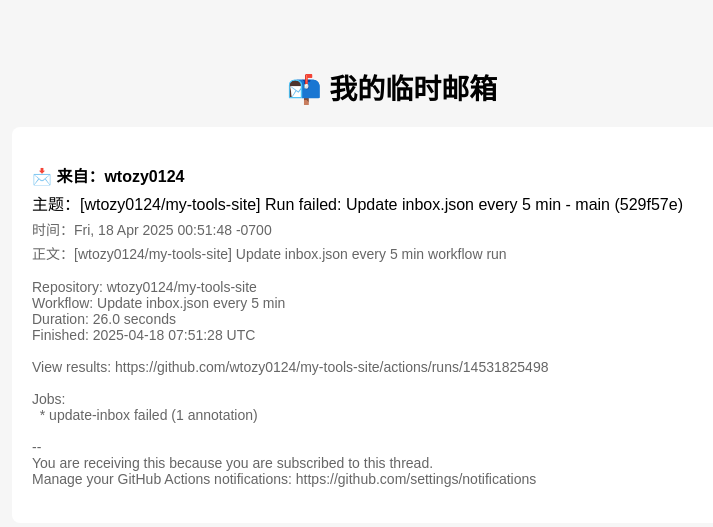
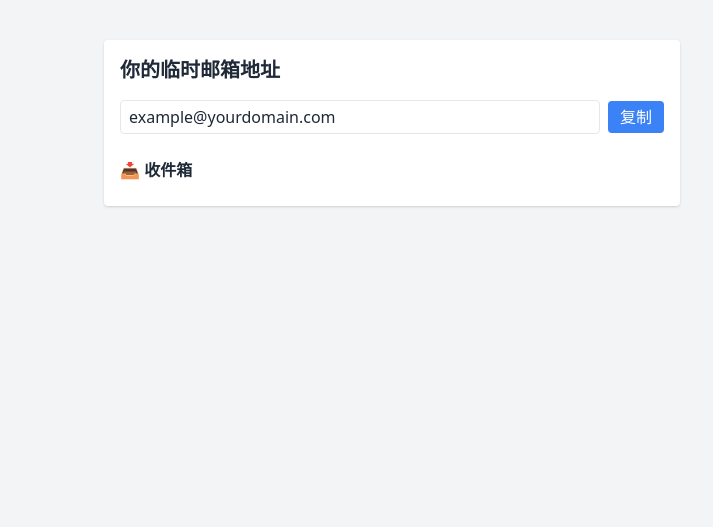
Before and after one commit to wtozy0124/my-tools-site, a website: page index.html in a window 1280 px wide. Shown: the whole page, without its empty margins (248-961 px from the left). Drawn offline with nearby package versions, Linux system fonts and the light colour scheme.

Commit message:
Update index.html

```diff
--- a/index.html
+++ b/index.html
@@ -1,49 +1,25 @@
 <!DOCTYPE html>
-<html lang="zh-CN">
+<html lang="zh">
 <head>
   <meta charset="UTF-8" />
-  <title>我的临时邮箱</title>
-  <style>
-    body { font-family: sans-serif; background: #f6f6f6; padding: 40px; }
-    h1 { text-align: center; font-size: 28px; }
-    #email-list { max-width: 720px; margin: 20px auto; background: white; padding: 20px; border-radius: 8px; }
-    .mail { border-bottom: 1px solid #ddd; padding: 16px 0; }
-    .mail:last-child { border: none; }
-    .from { font-weight: bold; font-size: 16px; }
-    .subject { margin-top: 4px; }
-    .date, .body { color: #666; font-size: 14px; margin-top: 4px; white-space: pre-wrap; }
-  </style>
+  <meta name="viewport" content="width=device-width, initial-scale=1.0" />
+  <title>临时邮箱 - 免费收信</title>
+  <link href="https://cdn.jsdelivr.net/npm/tailwindcss@2.2.19/dist/tailwind.min.css" rel="stylesheet">
 </head>
-<body>
-  <h1>📬 我的临时邮箱</h1>
-  <div id="email-list">加载中...</div>
+<body class="bg-gray-100 text-gray-800">
+  <div class="max-w-xl mx-auto mt-10 p-4 bg-white rounded shadow">
+    <h1 class="text-xl font-bold mb-4">你的临时邮箱地址</h1>
+    <div class="flex items-center space-x-2">
+      <input id="email" value="example@yourdomain.com" class="flex-1 px-2 py-1 border rounded" readonly />
+      <button onclick="copyEmail()" class="bg-blue-500 text-white px-3 py-1 rounded">复制</button>
+    </div>
 
-  <script>
-    function loadInbox() {
-      fetch('inbox.json?_t=' + Date.now())
-        .then(res => res.json())
-        .then(data => {
-          const list = document.getElementById('email-list');
-          list.innerHTML = '';
-          const mail = data[0]; // 只显示最新
-          const div = document.createElement('div');
-          div.className = 'mail';
-          div.innerHTML = `
-            <div class="from">📩 来自：${mail.from}</div>
-            <div class="subject">主题：${mail.subject}</div>
-            <div class="date">时间：${mail.date}</div>
-            <div class="body">正文：${mail.body || '(无正文)'}</div>
-          `;
-          list.appendChild(div);
-        })
-        .catch(err => {
-          document.getElementById('email-list').innerText = '加载失败，请稍后重试';
-          console.error(err);
-        });
-    }
+    <h2 class="mt-6 mb-2 font-semibold">📥 收件箱</h2>
+    <div id="email-list" class="space-y-2 text-sm text-gray-700">
+      <!-- 邮件内容将在这里动态插入 -->
+    </div>
+  </div>
 
-    loadInbox();
-    setInterval(loadInbox, 15000);
-  </script>
+  <script src="script.js"></script>
 </body>
 </html>
```
